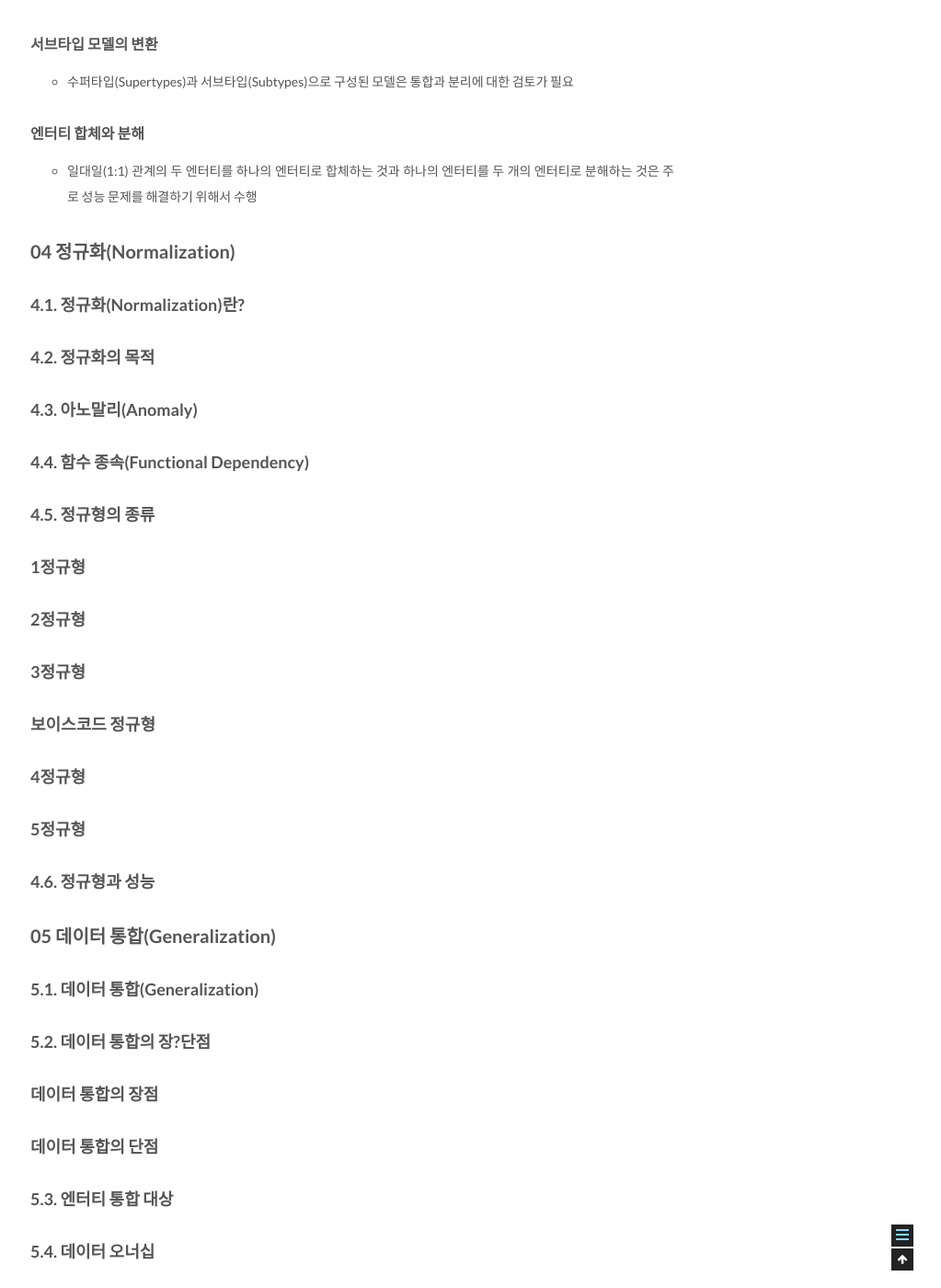
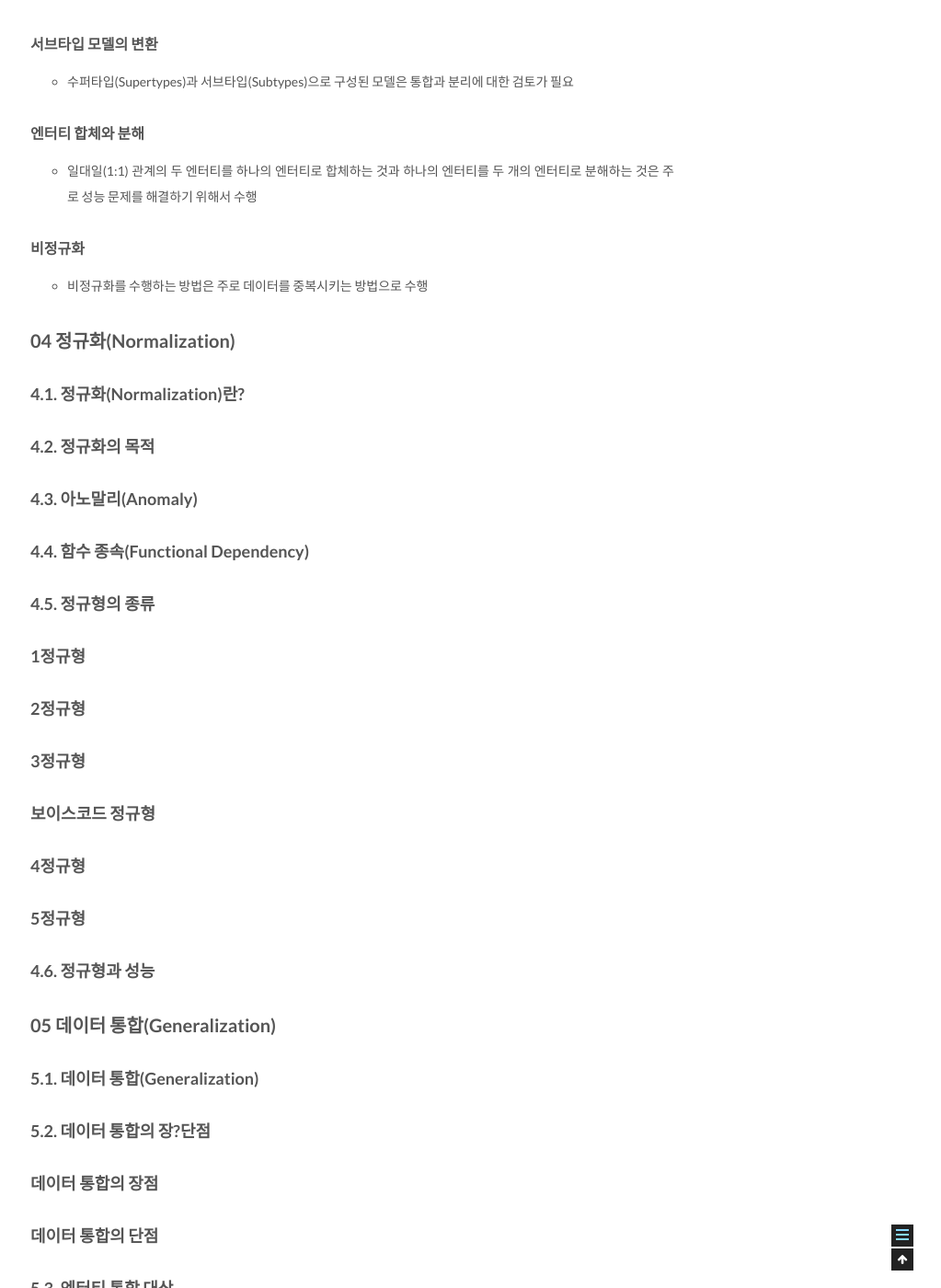
Before and after one commit to csj4032/csj4032.github.io, a Jekyll site: the page built from _posts/2018-05-02-관계형데이터모델링프리미엄가이드.md, in a window 1280 px wide and 1400 px high, scrolled down 10219 px. Shown: the whole window at 92% size, without its empty margins (257-1280 px from the left). Built offline with Jekyll 4.4.1, drawn with Linux system fonts in a browser that asks for light colours; comment, search, counter and statistics services are not loaded.

Commit message:
관계형 데이터 베이스 모델링 포스팅 수정

```diff
--- a/_posts/2018-05-02-관계형데이터모델링프리미엄가이드.md
+++ b/_posts/2018-05-02-관계형데이터모델링프리미엄가이드.md
@@ -315,6 +315,9 @@ comments: true
 #### 엔터티 합체와 분해
 * 일대일(1:1) 관계의 두 엔터티를 하나의 엔터티로 합체하는 것과 하나의 엔터티를 두 개의 엔터티로 분해하는 것은 주로 성능 문제를 해결하기 위해서 수행
 
+#### 비정규화
+* 비정규화를 수행하는 방법은 주로 데이터를 중복시키는 방법으로 수행
+
 ## 04 정규화(Normalization)
 
 ### 4.1. 정규화(Normalization)란?
```
